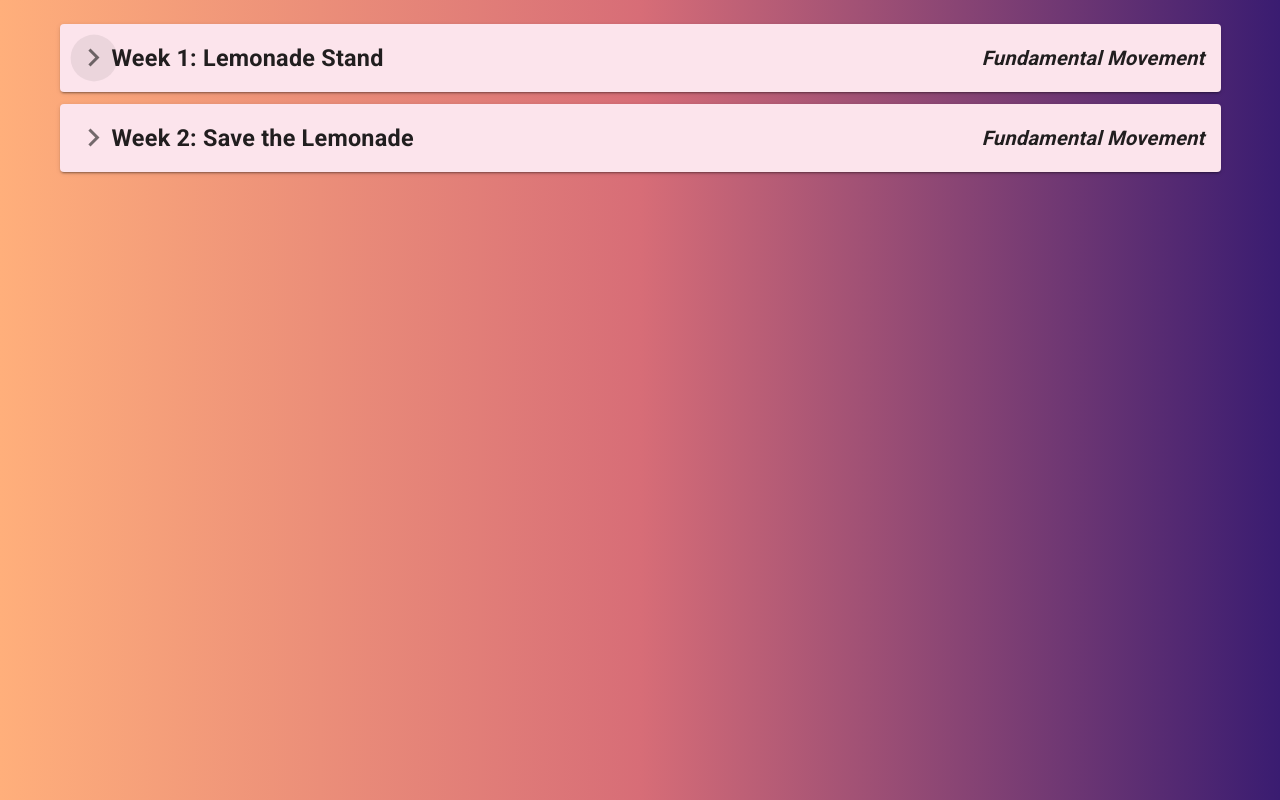
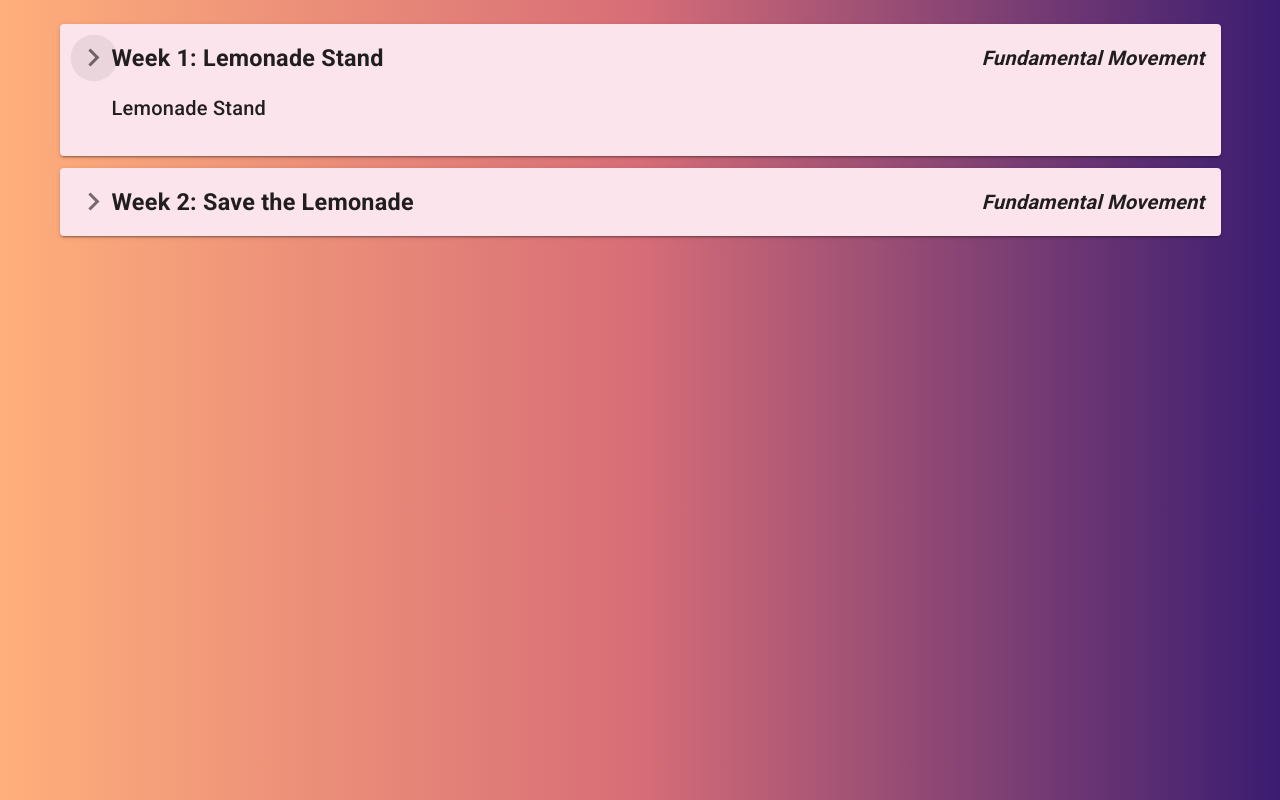
Before and after one commit to Ky-Ng/Outreach_Dashboard, a Vue app in the folder dash-vue2-alpha/: page /test in a window 1280 px wide. Both pictures are taken after a click on the button 93 px from the left and 58 px from the top of the page. Built offline with nearby package versions, Linux system fonts and the light colour scheme; no server answers.

Commit message:
Added the logic for outputting the details

```diff
--- a/dash-vue2-alpha/src/components/curriculum/CurriculumMain.vue
+++ b/dash-vue2-alpha/src/components/curriculum/CurriculumMain.vue
@@ -10,17 +10,23 @@
       <v-card-title>
         <v-icon
             large
-            @click=""
+            @click="curriculum.show_details = true"
         >
           mdi-chevron-right
         </v-icon>
         <h3>Week {{ curriculum.week }}: {{ curriculum.name }}</h3>
         <v-col></v-col>
+        <h4 class="font-italic">{{ curriculum.topic }}</h4>
+
+        <v-card-text
+            v-if="curriculum.show_details"
+            class="title details"
+        >
+          {{ curriculum.name }}
+        </v-card-text>
+      </v-card-title>
 
 
-        <h4 class="font-italic">{{ curriculum.topic }}</h4>
-
-      </v-card-title>
     </v-card>
   </v-container>
 </template>
@@ -35,6 +41,7 @@ export default {
           week: 1,
           name: 'Lemonade Stand',
           topic: "Fundamental Movement",
+          show_details: false,
 
           description: 'Help Cat get to the lemonade stand and back to his chair on the sandy beach! Use the forward, point in direction commands to help you. If you have extra time, say hi to the lemonade stand.',
           student_link: 'https://scratch.mit.edu/projects/392293538/editor/',
@@ -45,13 +52,17 @@ export default {
           week: 2,
           name: 'Save the Lemonade',
           topic: "Fundamental Movement",
+          show_details: false,
         },
-      ]
+      ],
     }
-  }
+  },
+  methods: {}
 }
 </script>
 
 <style scoped>
-
+.details {
+  margin-left: 20px;
+}
 </style>
```
